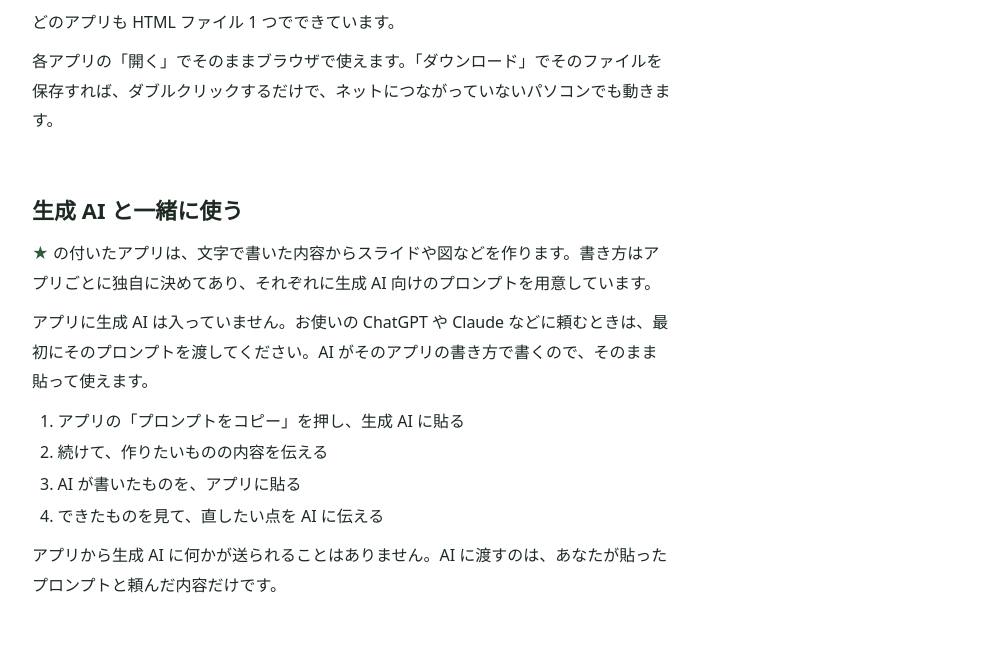
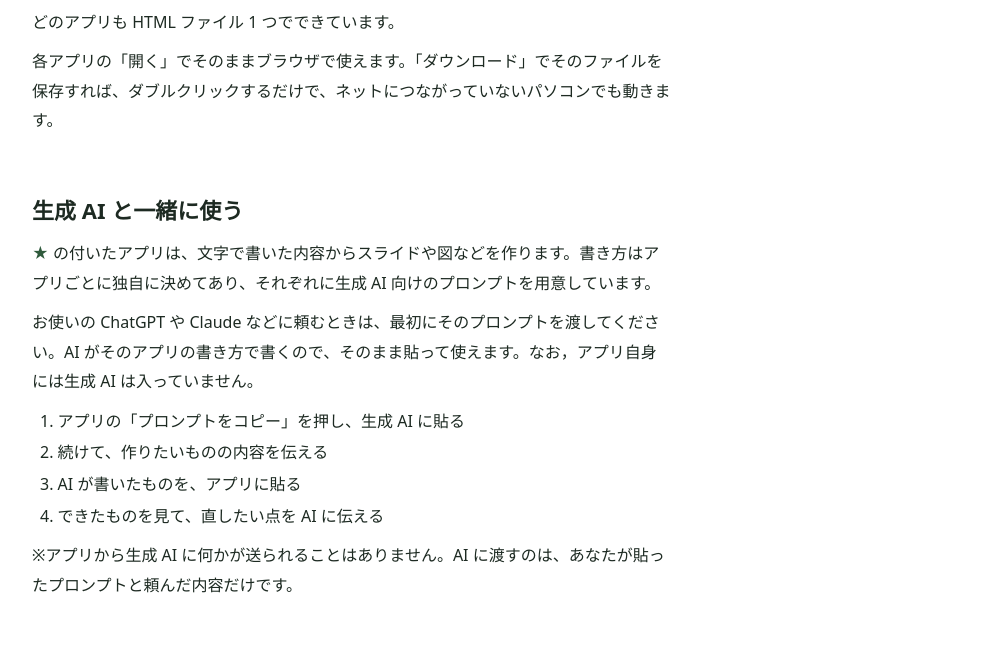
Before and after one commit to koutasekine/sapps, a plain HTML site: page index.html in a window 1280 px wide. Shown: the part 547-1201 px from the top of the page, without its empty margins (148-1131 px from the left). Drawn offline with Linux system fonts and the light colour scheme.

Commit message:
Reorder sentences for clarity in index.html

```diff
--- a/index.html
+++ b/index.html
@@ -208,14 +208,14 @@
   <section>
     <h2>生成 AI と一緒に使う</h2>
     <p><span class="star" role="img" aria-label="生成 AI 対応" title="生成 AI 対応">★</span> の付いたアプリは、文字で書いた内容からスライドや図などを作ります。書き方はアプリごとに独自に決めてあり、それぞれに生成 AI 向けのプロンプトを用意しています。</p>
-    <p>アプリに生成 AI は入っていません。お使いの ChatGPT や Claude などに頼むときは、最初にそのプロンプトを渡してください。AI がそのアプリの書き方で書くので、そのまま貼って使えます。</p>
+    <p>お使いの ChatGPT や Claude などに頼むときは、最初にそのプロンプトを渡してください。AI がそのアプリの書き方で書くので、そのまま貼って使えます。なお，アプリ自身には生成 AI は入っていません。</p>
     <ol class="steps">
       <li>アプリの「プロンプトをコピー」を押し、生成 AI に貼る</li>
       <li>続けて、作りたいものの内容を伝える</li>
       <li>AI が書いたものを、アプリに貼る</li>
       <li>できたものを見て、直したい点を AI に伝える</li>
     </ol>
-    <p>アプリから生成 AI に何かが送られることはありません。AI に渡すのは、あなたが貼ったプロンプトと頼んだ内容だけです。</p>
+    <p>※アプリから生成 AI に何かが送られることはありません。AI に渡すのは、あなたが貼ったプロンプトと頼んだ内容だけです。</p>
   </section>
 
   <div class="apps">
```
